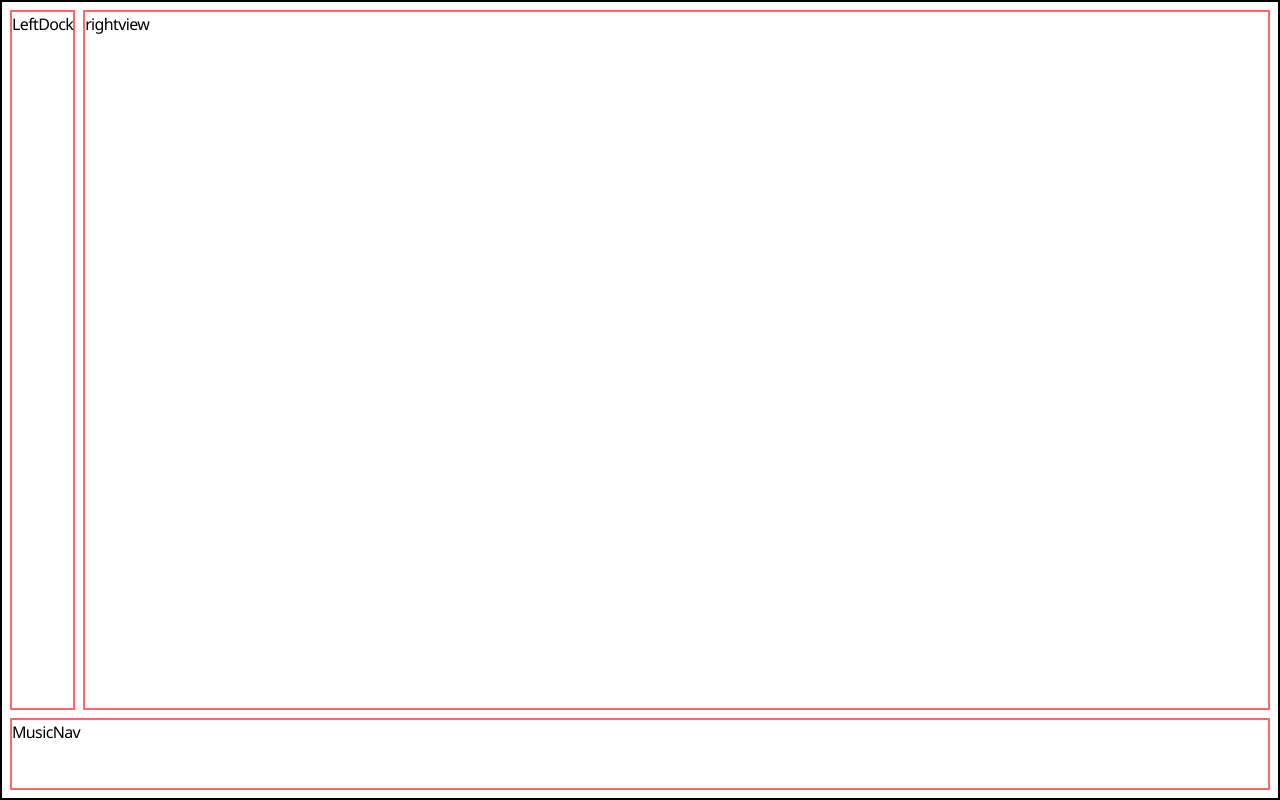
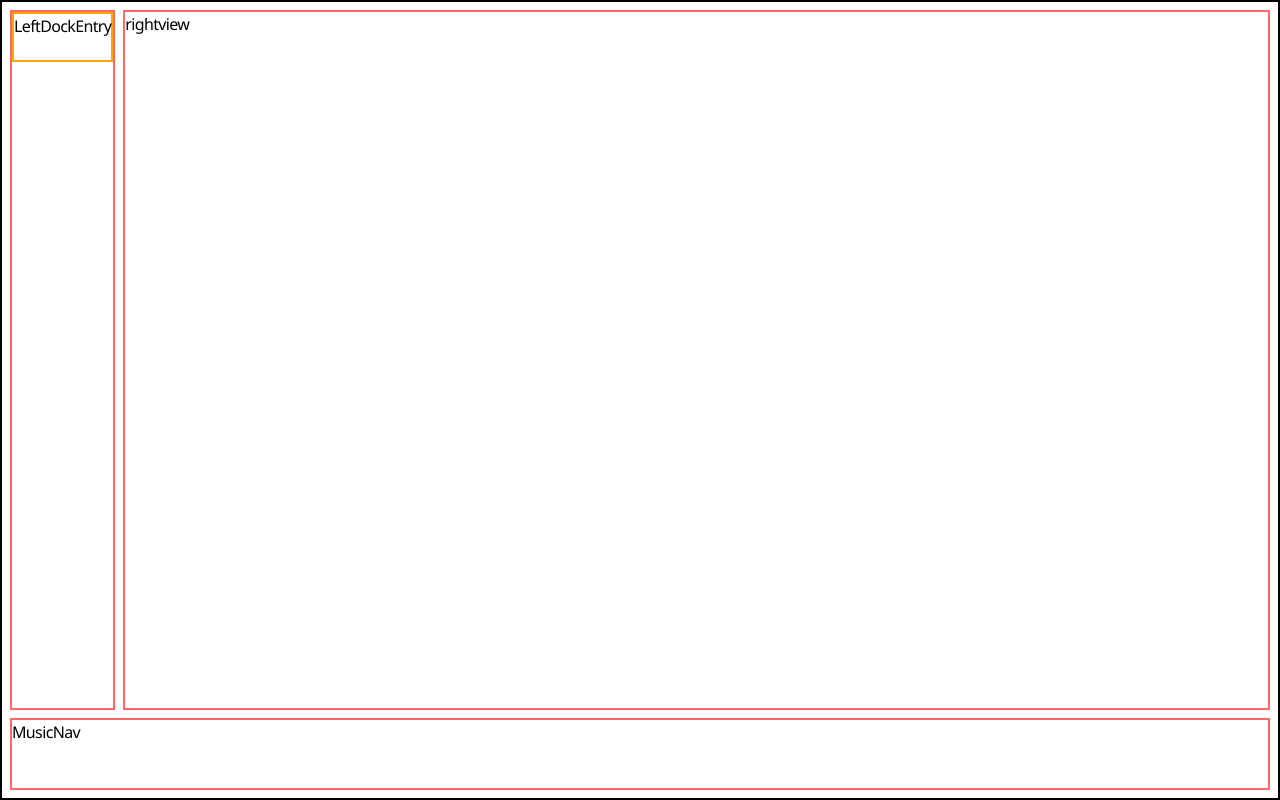
Before and after one commit to MelonSpot/dl-front, a React (Create React App) app: page / in a window 1280 px wide. Built offline with nearby package versions, Linux system fonts and the light colour scheme.

Commit message:
[Style] (4-set-layout-structure-code-02): LeftDockEntry 추가

```diff
--- a/package.json
+++ b/package.json
@@ -3,6 +3,7 @@
   "version": "0.1.0",
   "private": true,
   "dependencies": {
+    "@mui/icons-material": "^5.15.5",
     "@tanstack/react-query": "^5.17.10",
     "@testing-library/jest-dom": "^5.14.1",
     "@testing-library/react": "^13.0.0",
--- /dev/null
+++ b/src/views/LeftControls.jsx
@@ -0,0 +1,16 @@
+import React from 'react'
+import styled from "styled-components"
+
+function LeftControls() {
+  return (
+    <Container>
+
+    </Container>
+  )
+}
+
+export default LeftControls
+
+const Container = styled.div`
+    border: 2px solid orange;
+`
--- a/src/views/LeftDock.jsx
+++ b/src/views/LeftDock.jsx
@@ -1,11 +1,14 @@
 import React from 'react'
 import styled from "styled-components"
 
+import { LeftDockEntry } from "views"
 import { setResponsive } from 'utils/style'
 
 function LeftDock() {
   return (
-    <Container>LeftDock</Container>
+    <Container>
+      <LeftDockEntry>LeftDockEntry</LeftDockEntry>
+    </Container>
   )
 }
 
@@ -15,6 +18,7 @@ const Container = styled.div`
     width: 100%;
     border: 2px solid rgba(255, 0, 0, 0.6);
     grid-area: left-sidebar;
+    grid-template-rows: 1fr auto;
     ${setResponsive.phone`
         display: none;
     `}
--- /dev/null
+++ b/src/views/LeftDockEntry.jsx
@@ -0,0 +1,18 @@
+import React from 'react'
+import styled from 'styled-components'
+
+function LeftDockEntry({ icon, clickHandler, children }) {
+  return (
+    <Container>{children}</Container>
+  )
+}
+
+export default LeftDockEntry
+
+
+const Container = styled.div`
+    max-width: 400px;
+    min-width: 50px;
+    height: 50px;
+    border: 2px solid orange;
+`
--- a/src/views/index.js
+++ b/src/views/index.js
@@ -2,3 +2,5 @@ export { default as MelonSpot } from "views/MelonSpot"
 export { default as LeftDock } from "views/LeftDock"
 export { default as RightView } from "views/RightView"
 export { default as MusicNav } from "views/MusicNav"
+export { default as LeftControls } from "views/LeftControls"
+export { default as LeftDockEntry } from "views/LeftDockEntry"
```
Also changed, not shown: src/statics/sizes.js (added, +16 -0 lines), src/views/LeftPlaylists.jsx (added, +9 -0 lines), 1 other file (tests, documents, lock files or other folders).
